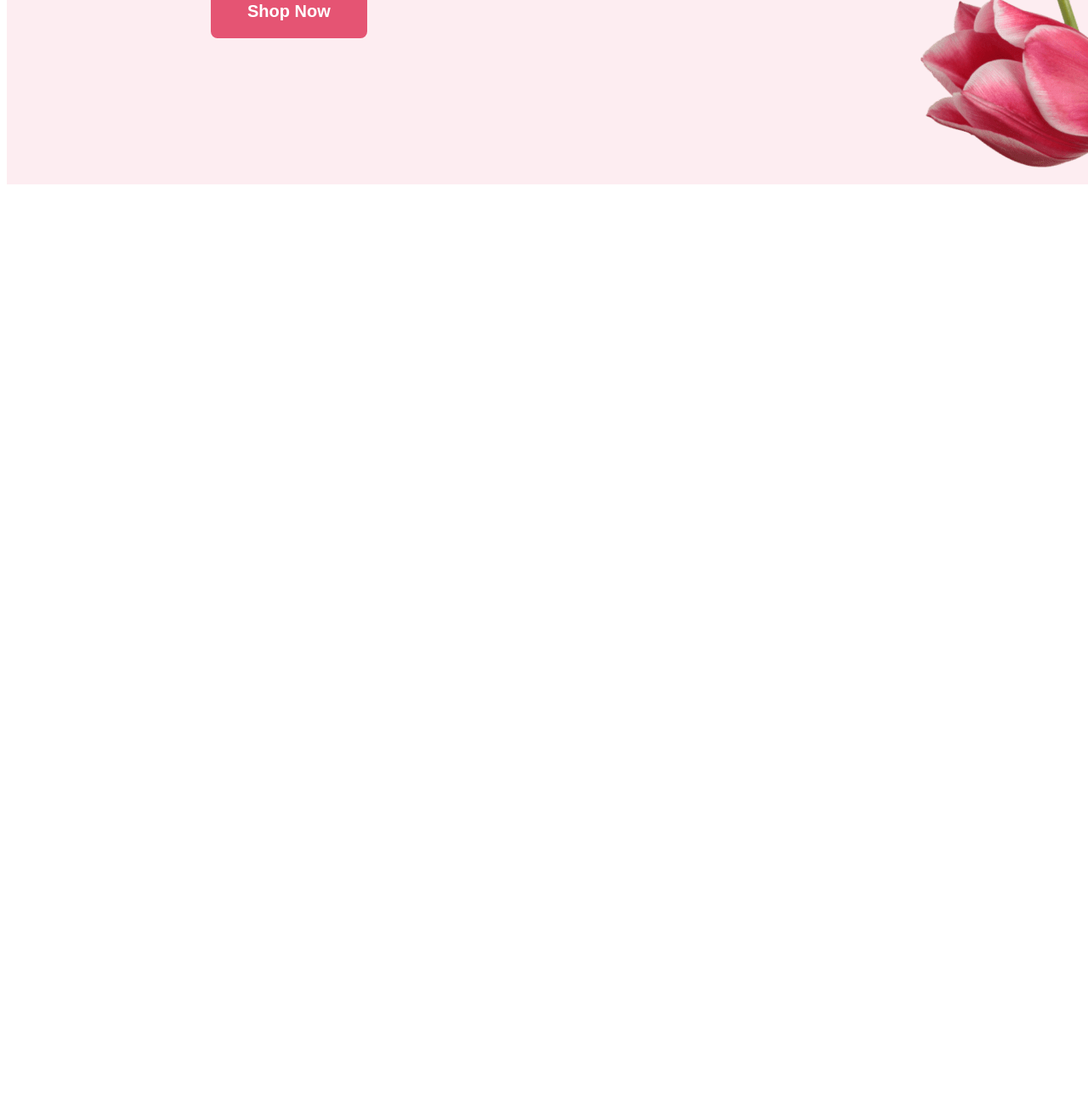
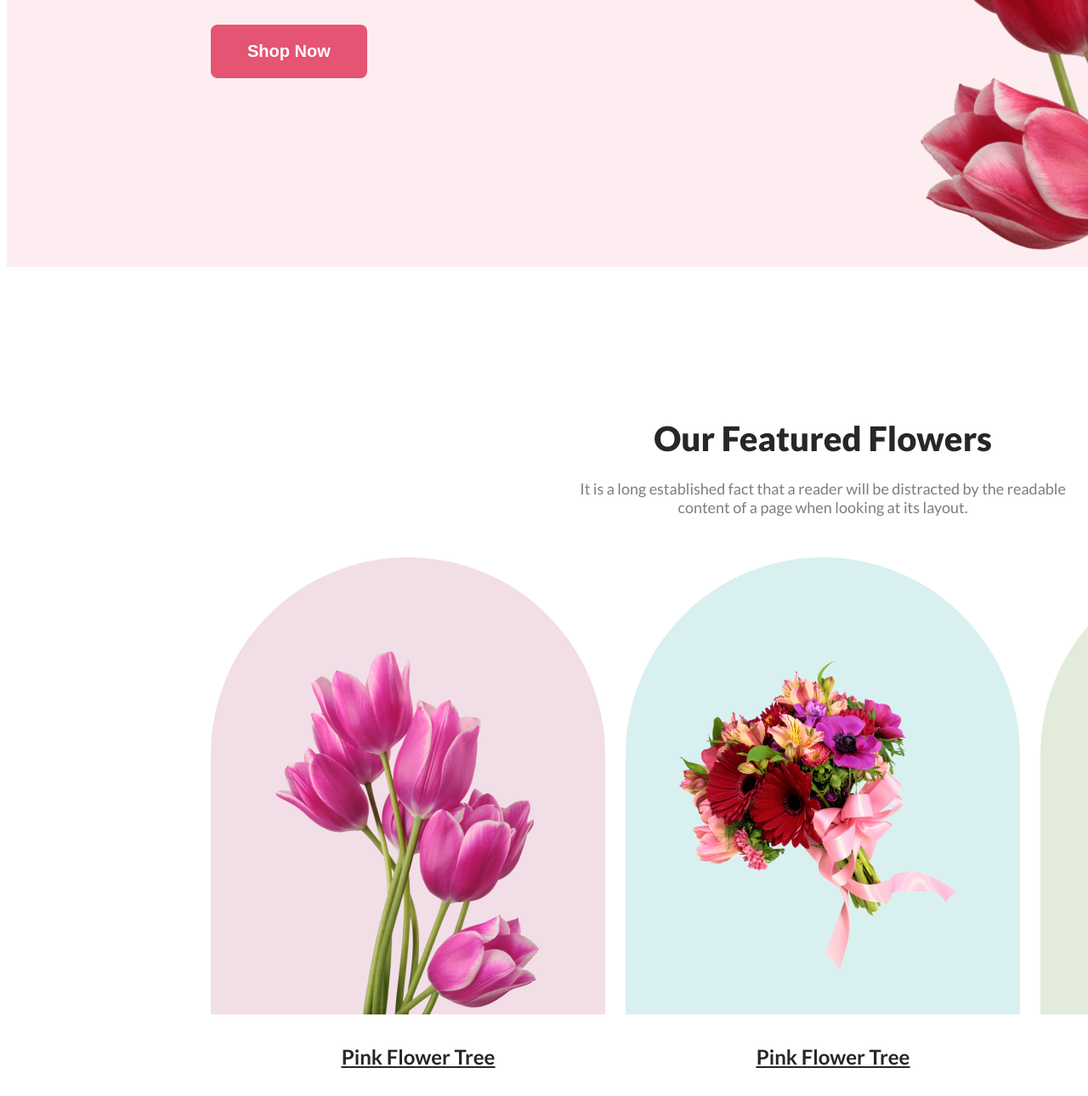
Before and after one commit to sohag55rana/flower-shop-assignment, a plain HTML site: page index.html in a window 1280 px wide. Shown: the part 594-1884 px from the top of the page at 85% size. Before the commit the page ends 819 px from the top, so only its background shows below. Drawn offline with Linux system fonts and the light colour scheme.

Commit message:
added section text and css

```diff
--- a/css/style.css
+++ b/css/style.css
@@ -25,7 +25,7 @@ body {
     font-weight: 800;
     text-align: left;
     width: 708px;
-    margin-top: 150px;
+    margin-top: 197px;
     margin-bottom: 32px;
 }
 .header-description{
@@ -34,7 +34,7 @@ body {
     font-weight: 400;
     text-align: left;
     width: 634px;
-    margin-top: 0;
+    margin-top: 0px;
     margin-bottom: 32px;
 }
 .primary-btn{
@@ -46,14 +46,73 @@ body {
     background: #E55473;
     padding: 20px 43px;
     border: 0;
-    /* margin-bottom: 147px; */
+    margin-bottom: 147px;
 }
-.header-img{
+#header-column-2{
 
     width: 635px;
-    height: 900px;
+    height: 800px;
     left: 1045px;
     right: 240px;
-    padding-top: 100px;
-    margin-bottom: 4017px;
+    margin-top: 97px;
+    margin-bottom: 0px;
 }
+/* main section */
+/* main intro */
+.main-intro{
+    width: 594px;
+    margin:178px 663px 48px;
+}
+.intro-title{
+    color: rgb(39, 39, 39);
+    font-size: 40px;
+    font-weight: 800;
+    text-align: center;
+    margin-bottom: 24px;
+}
+.intro-description{
+    color: rgba(39, 39, 39, 0.6);
+    font-size: 18px;
+    font-weight: 400;
+    text-align: center;
+    margin-top: 0;
+}
+.intro-img-container{
+    display: flex;
+    margin: 0 240px;
+    justify-content: space-between;
+}
+.intro-image1{
+    border-radius: 300px 300px 0px 0px;
+    background: rgba(167, 33, 98, 0.15);
+    /* background-size:538px 464px; */
+    margin-right: 24px;
+    background-position:538px 464px;
+    padding: 110px 78px 0 76px;
+
+}
+.intro-image2{
+    border-radius: 300px 300px 0px 0px;
+    background: rgba(5, 151, 160, 0.15);
+    background-size:538px 564px;
+    margin-right: 24px;
+    padding: 117px 47px 51px;
+
+}
+.intro-image3{
+    border-radius: 300px 300px 0px 0px;
+    background: rgba(71, 125, 17, 0.15);
+    background-size:538px 464px;
+    padding: 67px 75px 0;
+
+
+}
+.img-cap{
+    color: rgb(39, 39, 39);
+    font-size: 24px;
+    font-weight: 700;
+    text-align: center;
+    text-decoration-line: underline;
+    margin-top: 32px;
+
+}
--- a/index.html
+++ b/index.html
@@ -22,5 +22,27 @@
             </div>
         </section>
     </header>
+    <main>
+        <section>
+            <div class="main-intro">
+                <h2 class="intro-title">Our Featured Flowers</h2>
+                <p class="intro-description">It is a long established fact that a reader will be distracted by the readable content of a page when looking at its layout.</p>
+            </div>
+            <div class="intro-img-container">
+                <div class="intro-image">
+                    <img src="Flower Asset/pngwing 6.png" alt="" class="intro-image1">
+                    <h3 class="img-cap"><u>Pink Flower Tree</u></h3>
+                </div>
+                <div class="intro-image">
+                    <img src="Flower Asset/pngwing 5.png" alt="" class="intro-image2">
+                    <h3 class="img-cap"><u>Pink Flower Tree</u></h3>
+                </div>
+                <div class="intro-image">
+                    <img src="Flower Asset/pngwing 7.png" alt="" class="intro-image3">
+                    <h3 class="img-cap"><u>Pink Flower Tree</u></h3>
+                </div>
+            </div>
+        </section>
+    </main>
 </body>
 </html>
```
